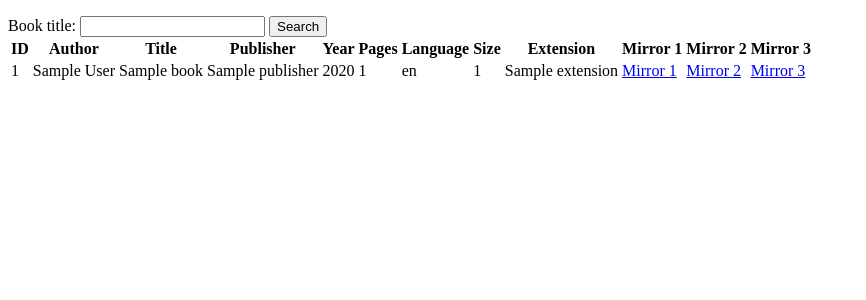
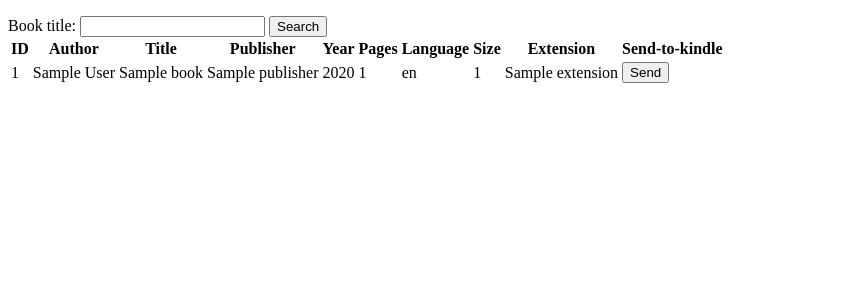
Before and after one commit to junlin77/LibgenEmailer, a Django app: template mysite/emailer/templates/emailer/index.html in a window 1280 px wide. Shown: the part 60-360 px from the top of the page, without its empty margins (0-866 px from the left). Run offline with Django 4.2, Linux system fonts and the light colour scheme; the template is opened without the code that fills it: most values are stand-ins (such as "Sample title", 1, 10 or a date in 2020).

Commit message:
Post book dictionary

```diff
--- a/mysite/emailer/templates/emailer/index.html
+++ b/mysite/emailer/templates/emailer/index.html
@@ -8,7 +8,7 @@
         <p>Directly email books to your kindle!</p>
     </div>
     <div class="form">
-        <form id="myForm" action="{% url 'index' %}" method="GET">
+        <form id="findingForm" action="{% url 'index' %}" method="GET">
 
             <label for="urlInput">Book title:</label>
             <input type="text" id="titleInput" name="title" required>
@@ -28,9 +28,10 @@
                 <th>Language</th>
                 <th>Size</th>
                 <th>Extension</th>
-                <th>Mirror 1</th>
+                <!-- <th>Mirror 1</th>
                 <th>Mirror 2</th>
-                <th>Mirror 3</th>
+                <th>Mirror 3</th> -->
+                <th>Send-to-kindle</th>
             </tr>
         </thead>
         <tbody>
@@ -45,9 +46,14 @@
                 <td>{{ book.Language }}</td>
                 <td>{{ book.Size }}</td>
                 <td>{{ book.Extension }}</td>
-                <td><a href="{{ book.Mirror_1 }}">Mirror 1</a></td>
+                <!-- <td><a href="{{ book.Mirror_1 }}">Mirror 1</a></td>
                 <td><a href="{{ book.Mirror_2 }}">Mirror 2</a></td>
-                <td><a href="{{ book.Mirror_3 }}">Mirror 3</a></td>
+                <td><a href="{{ book.Mirror_3 }}">Mirror 3</a></td> -->
+                <form id="sendingForm" action="{% url 'send_to_kindle' %}" method="POST">
+                    <!-- {% csrf_token %} -->
+                    <input type="hidden" name="book_to_download" value="{{ book }}">
+                    <td><button type="submit">Send</button></td>
+                </form>
             </tr>
             {% endfor %}
         </tbody>
--- a/mysite/emailer/urls.py
+++ b/mysite/emailer/urls.py
@@ -3,4 +3,5 @@ from . import views
 
 urlpatterns = [
     path("", views.index, name="index"),
+    path("send_to_kindle/", views.send_to_kindle, name="send_to_kindle")
 ]
```
Also changed, not shown: mysite/emailer/views.py (+46 -34 lines).
